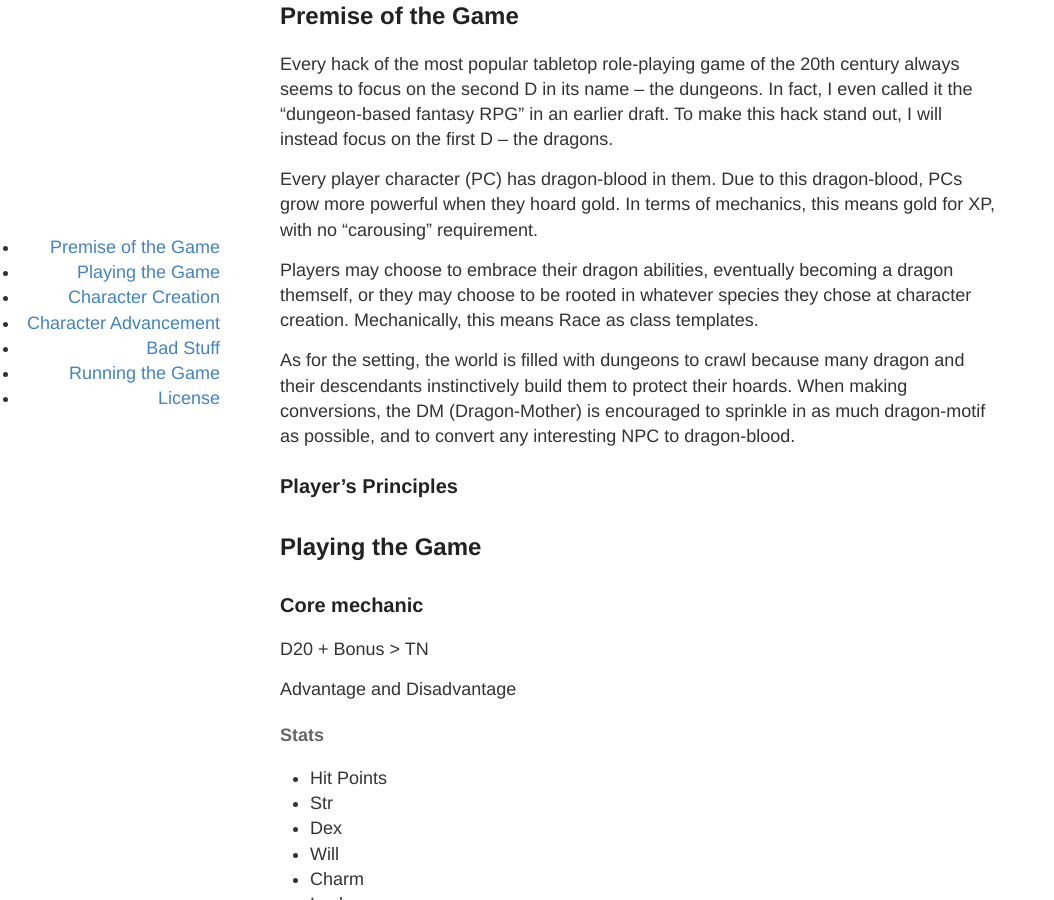
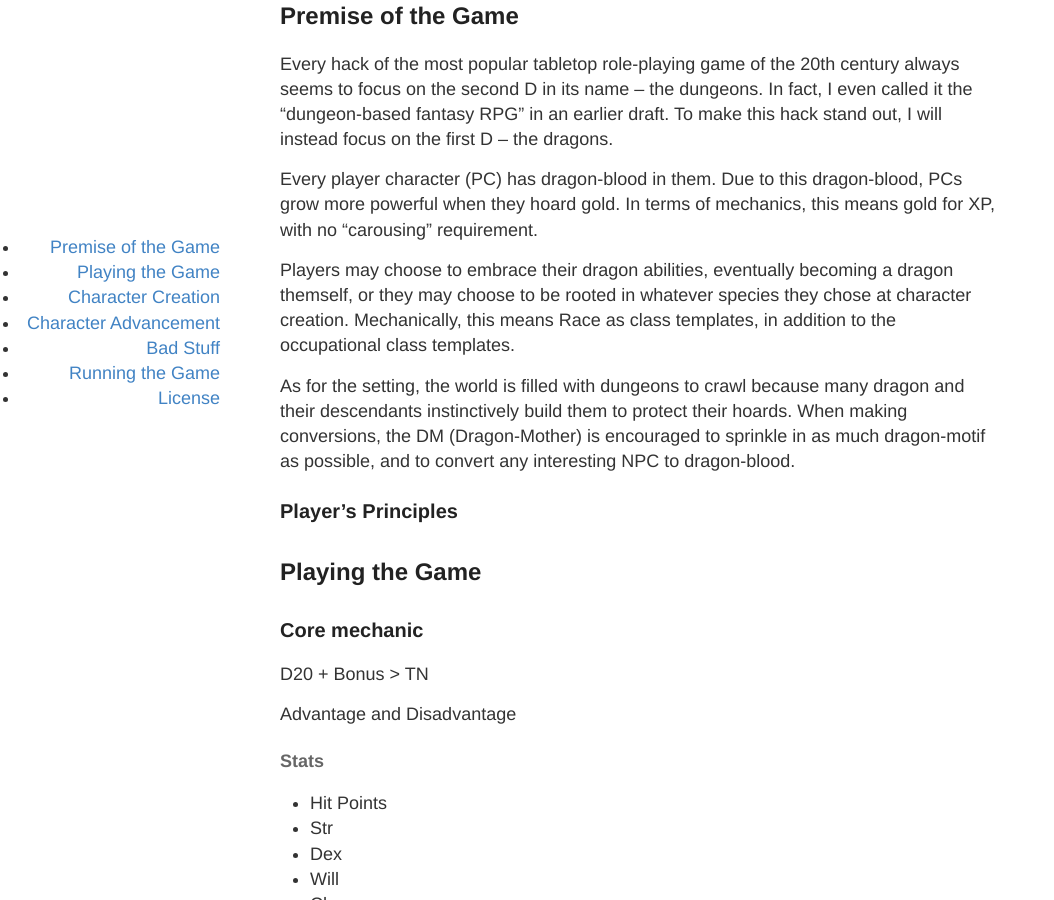
Before and after one commit to zechlau14/zechlau14.github.io, a Jekyll site: the page built from projects/heartbreaker.md, in a window 1280 px wide and 900 px high, scrolled down 371 px. Shown: the whole window, without its empty margins (0-1054 px from the left). Built offline with Jekyll 4.4.1, drawn with Linux system fonts in a browser that asks for light colours.

Commit message:
Update heartbreaker.md

```diff
--- a/projects/heartbreaker.md
+++ b/projects/heartbreaker.md
@@ -13,7 +13,7 @@ Every hack of the most popular tabletop role-playing game of the 20th century al
 
 Every player character (PC) has dragon-blood in them. Due to this dragon-blood, PCs grow more powerful when they hoard gold. In terms of mechanics, this means gold for XP, with no "carousing" requirement.
 
-Players may choose to embrace their dragon abilities, eventually becoming a dragon themself, or they may choose to be rooted in whatever species they chose at character creation. Mechanically, this means Race as class templates.
+Players may choose to embrace their dragon abilities, eventually becoming a dragon themself, or they may choose to be rooted in whatever species they chose at character creation. Mechanically, this means Race as class templates, in addition to the occupational class templates.
 
 As for the setting, the world is filled with dungeons to crawl because many dragon and their descendants instinctively build them to protect their hoards. When making conversions, the DM (Dragon-Mother) is encouraged to sprinkle in as much dragon-motif as possible, and to convert any interesting NPC to dragon-blood.
 
```
